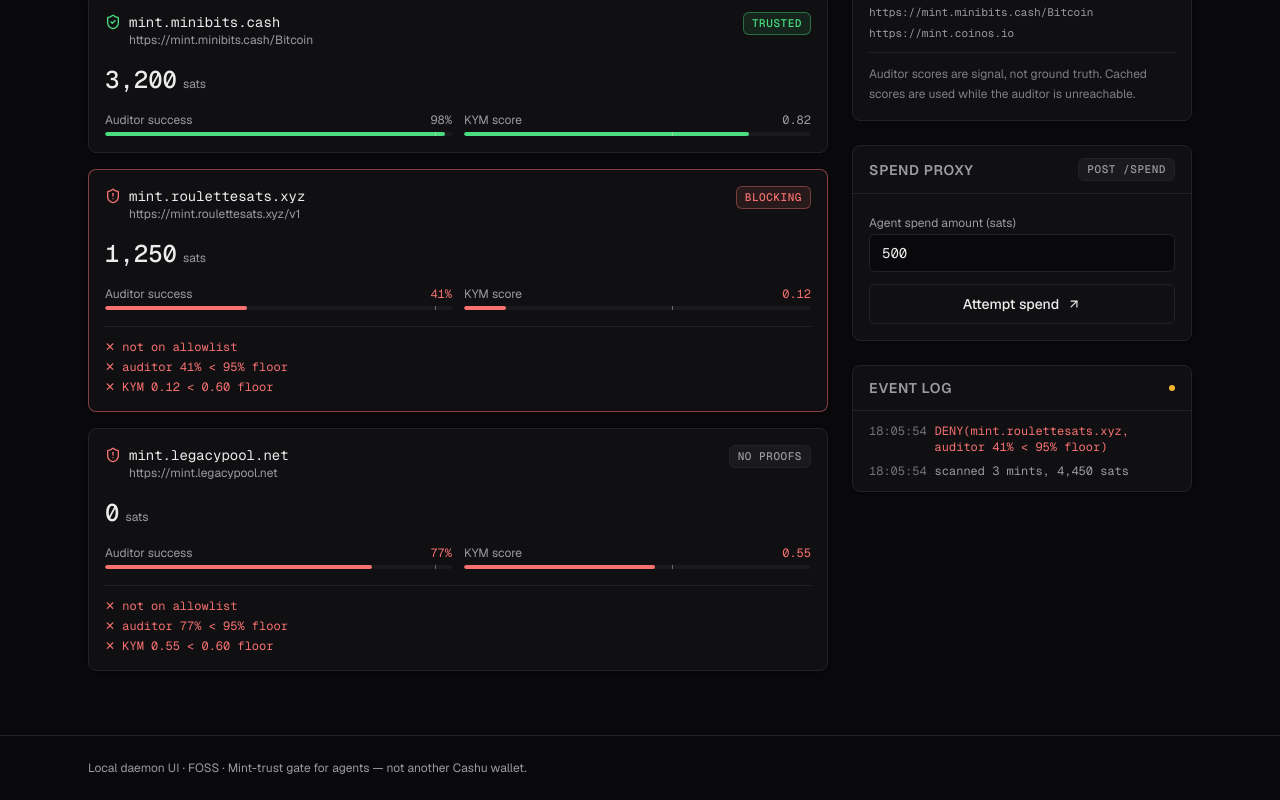
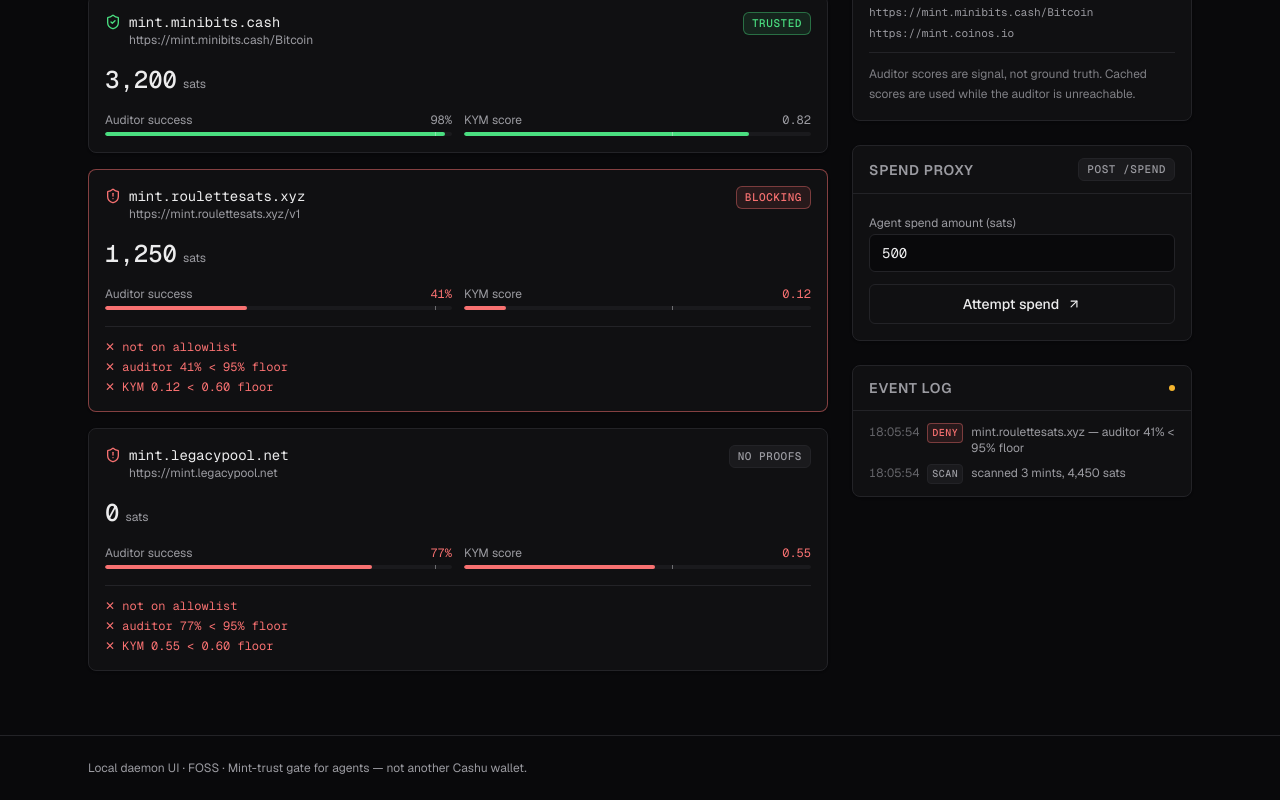
Before and after one commit to Kartikvyas1604/domicile, a Next.js app: page / in a window 1280 px wide. Shown: the part 645-1445 px from the top of the page. Built offline with nearby package versions, Linux system fonts and the light colour scheme.

Commit message:
feat(log): tag chips and entry motion in event feed

```diff
--- a/components/event-log.tsx
+++ b/components/event-log.tsx
@@ -6,35 +6,40 @@ function eventText(payload: GateEventType): string {
     case "SCAN_OK":
       return payload.detail;
     case "DENY":
-      return `DENY(${payload.mint}, ${payload.reason})`;
+      return `${payload.mint} — ${payload.reason}`;
     case "SPEND_DENIED":
-      return `spend proxy refused ${payload.amountSats} sats — ${payload.reason}`;
+      return `proxy refused ${payload.amountSats} sats — ${payload.reason}`;
     case "SPEND_OK":
-      return `spend allowed — ${payload.amountSats} sats sent`;
+      return `${payload.amountSats} sats sent`;
     case "EVACUATE_START":
-      return `EVACUATE_START ${payload.mode === "melt_ln" ? "melt→LN" : "rebalance"} from ${payload.from}`;
+      return `${payload.mode === "melt_ln" ? "melt→LN" : "rebalance"} from ${payload.from}`;
     case "EVACUATE_STEP":
       return payload.detail;
     case "EVACUATE_OK":
-      return `EVACUATE_OK ${payload.detail}`;
+      return payload.detail;
     case "ALLOW":
-      return "ALLOW — all proofs on trusted mints";
+      return "all proofs on trusted mints";
     case "AUDITOR_OFFLINE":
-      return "auditor unreachable — cached scores, allowlist-only mode";
+      return "cached scores, allowlist-only mode";
     case "AUDITOR_ONLINE":
-      return "auditor reachable — floors enforced";
+      return "floors enforced";
     case "SYSTEM":
       return payload.detail;
   }
 }
 
-function eventTone(kind: GateEventType["kind"]): string {
+type Tag = { label: string; tone: string };
+
+function eventTag(kind: GateEventType["kind"]): Tag {
   if (kind === "DENY" || kind === "SPEND_DENIED" || kind === "AUDITOR_OFFLINE")
-    return "text-danger";
+    return { label: "DENY", tone: "text-danger border-danger/40 bg-danger/10" };
   if (kind === "ALLOW" || kind === "SPEND_OK" || kind === "EVACUATE_OK")
-    return "text-success";
-  if (kind.startsWith("EVACUATE")) return "text-accent";
-  return "text-muted-foreground";
+    return { label: "OK", tone: "text-success border-success/40 bg-success/10" };
+  if (kind.startsWith("EVACUATE"))
+    return { label: "EVAC", tone: "text-accent border-accent/40 bg-accent/10" };
+  if (kind === "SCAN_OK") return { label: "SCAN", tone: "text-muted-foreground border-border bg-muted" };
+  if (kind === "SYSTEM") return { label: "SYS", tone: "text-muted-foreground border-border bg-muted" };
+  return { label: "AUDIT", tone: "text-muted-foreground border-border bg-muted" };
 }
 
 export function EventLog({ events }: { events: GateEvent[] }) {
@@ -47,20 +52,34 @@ export function EventLog({ events }: { events: GateEvent[] }) {
   }
   return (
     <ol
-      className="max-h-72 space-y-2 overflow-y-auto px-4 py-3"
+      className="max-h-80 space-y-2 overflow-y-auto px-4 py-3"
       role="log"
       aria-label="Gate event log"
     >
-      {events.map((e) => (
-        <li key={e.id} className="flex items-baseline gap-2 font-mono text-xs">
-          <span className="shrink-0 text-muted-foreground/70 tabular-nums">
-            {e.ts}
-          </span>
-          <span className={cn("min-w-0 break-words", eventTone(e.payload.kind))}>
-            {eventText(e.payload)}
-          </span>
-        </li>
-      ))}
+      {events.map((e) => {
+        const tag = eventTag(e.payload.kind);
+        return (
+          <li
+            key={e.id}
+            className="animate-enter flex items-baseline gap-2 text-xs"
+          >
+            <span className="shrink-0 text-muted-foreground/60 tabular-nums">
+              {e.ts}
+            </span>
+            <span
+              className={cn(
+                "shrink-0 rounded border px-1 py-px font-mono text-[10px] font-medium uppercase leading-4 tracking-wider",
+                tag.tone
+              )}
+            >
+              {tag.label}
+            </span>
+            <span className="min-w-0 break-words text-muted-foreground">
+              {eventText(e.payload)}
+            </span>
+          </li>
+        );
+      })}
     </ol>
   );
 }
```
